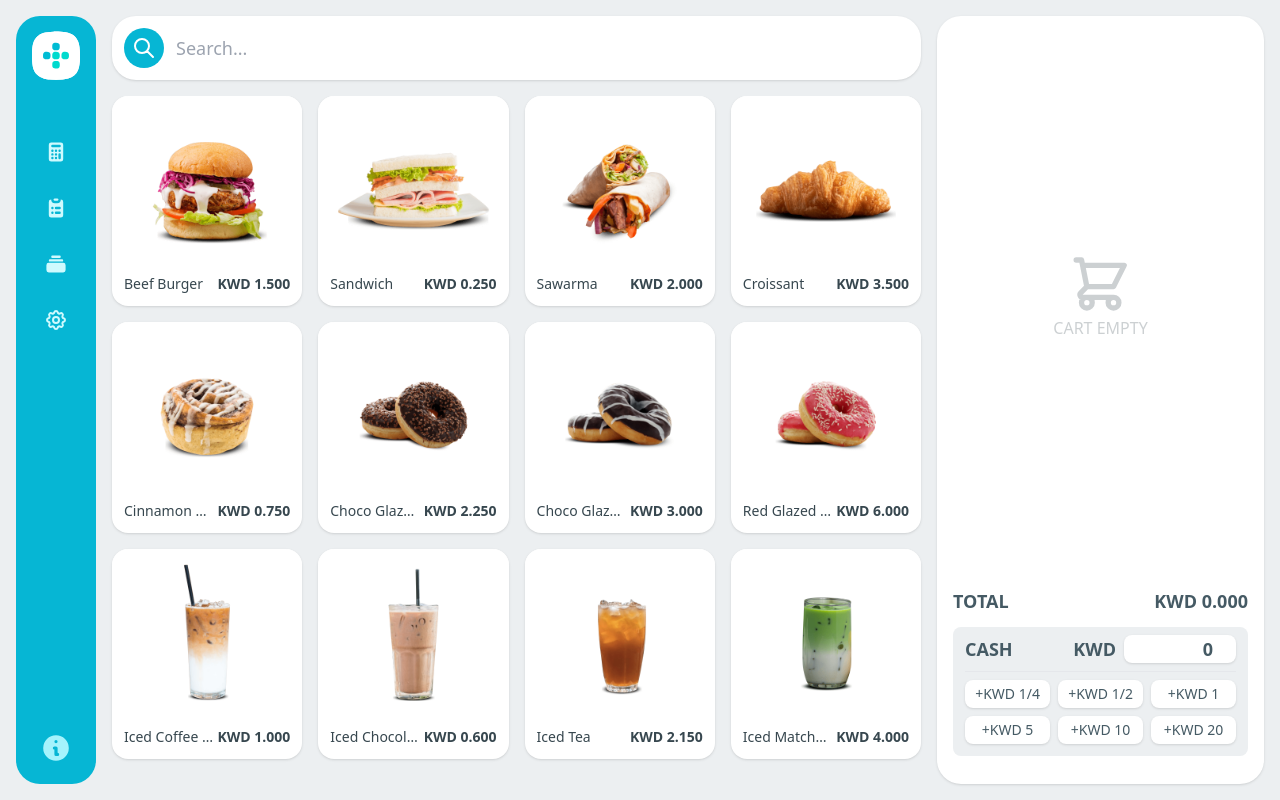
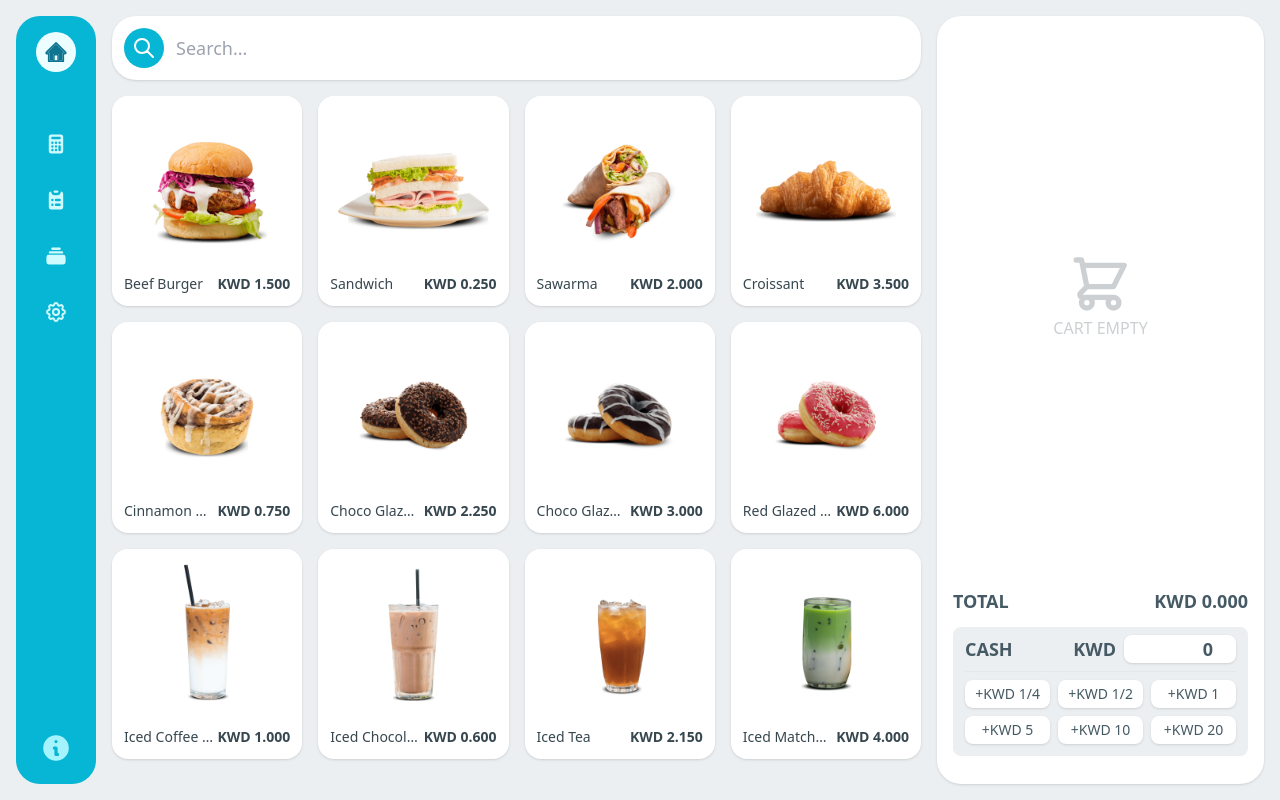
Before and after one commit to Coders-Vision/pos_management, a React (Vite) app: page / in a window 1280 px wide. Built offline with nearby package versions, Linux system fonts and the light colour scheme.

Commit message:
feat. Added Icon

```diff
--- a/src/components/Modal/OrderModal.tsx
+++ b/src/components/Modal/OrderModal.tsx
@@ -5,7 +5,7 @@ import { useAppDispatch, useAppSelector } from "src/store/utilHooks";
 import { currrencyFormatter } from "src/utils/formatters";
 import ReactToPrint from "react-to-print";
 import { clearCart } from "src/store/cart/cartSlice";
-
+import { TbFileInvoice} from "react-icons/tb";
 function OrderModal() {
   const componentRef = useRef(null);
   const dispatch = useAppDispatch();
@@ -22,12 +22,8 @@ function OrderModal() {
       ref={componentRef}
       className="text-left w-full text-sm p-6 overflow-auto"
     >
-      <div className="text-center">
-        <img
-          src="img/receipt-logo.png"
-          alt="React POS"
-          className="mb-3 w-8 h-8 inline-block"
-        />
+      <div className="flex flex-col items-center">
+        <TbFileInvoice className="mb-3 w-8 h-8 " />
         <h2 className="text-xl font-semibold">POS React</h2>
         <p>Order Summary</p>
       </div>
--- a/src/layout/SidebarLayout/index.tsx
+++ b/src/layout/SidebarLayout/index.tsx
@@ -1,6 +1,11 @@
 import { NavLink } from "react-router-dom";
 import { Outlet, Link } from "react-router-dom";
-import { HiCalculator, HiClipboardList ,HiCollection} from "react-icons/hi";
+import {
+  HiCalculator,
+  HiClipboardList,
+  HiCollection,
+} from "react-icons/hi";
+import { AiTwotoneHome } from "react-icons/ai";
 function index() {
   return (
     <div className="flex flex-row h-screen antialiased text-blue-gray-800">
@@ -8,41 +13,9 @@ function index() {
         <div className="flex flex-col items-center py-4 flex-shrink-0 w-20 bg-cyan-500 rounded-3xl">
           <Link
             to="/"
-            className="flex items-center justify-center h-12 w-12 bg-cyan-50 text-cyan-700 rounded-full"
+            className="flex items-center justify-center h-10 w-10 bg-cyan-50 text-cyan-700 rounded-full"
           >
-            <svg
-              xmlns="http://www.w3.org/2000/svg"
-              width="123.3"
-              height="123.233"
-              viewBox="0 0 32.623 32.605"
-            >
-              <path
-                d="M15.612 0c-.36.003-.705.01-1.03.021C8.657.223 5.742 1.123 3.4 3.472.714 6.166-.145 9.758.019 17.607c.137 6.52.965 9.271 3.542 11.768 1.31 1.269 2.658 2 4.73 2.57.846.232 2.73.547 3.56.596.36.021 2.336.048 4.392.06 3.162.018 4.031-.016 5.63-.221 3.915-.504 6.43-1.778 8.234-4.173 1.806-2.396 2.514-5.731 2.516-11.846.001-4.407-.42-7.59-1.278-9.643-1.463-3.501-4.183-5.53-8.394-6.258-1.634-.283-4.823-.475-7.339-.46z"
-                fill="#fff"
-              />
-              <path
-                d="M16.202 13.758c-.056 0-.11 0-.16.003-.926.031-1.38.172-1.747.538-.42.421-.553.982-.528 2.208.022 1.018.151 1.447.553 1.837.205.198.415.313.739.402.132.036.426.085.556.093.056.003.365.007.686.009.494.003.63-.002.879-.035.611-.078 1.004-.277 1.286-.651.282-.374.392-.895.393-1.85 0-.688-.066-1.185-.2-1.506-.228-.547-.653-.864-1.31-.977a7.91 7.91 0 00-1.147-.072zM16.22 19.926c-.056 0-.11 0-.16.003-.925.031-1.38.172-1.746.539-.42.42-.554.981-.528 2.207.02 1.018.15 1.448.553 1.838.204.198.415.312.738.4.132.037.426.086.556.094.056.003.365.007.686.009.494.003.63-.002.88-.034.61-.08 1.003-.278 1.285-.652.282-.374.393-.895.393-1.85 0-.688-.066-1.185-.2-1.506-.228-.547-.653-.863-1.31-.977a7.91 7.91 0 00-1.146-.072zM22.468 13.736c-.056 0-.11.001-.161.003-.925.032-1.38.172-1.746.54-.42.42-.554.98-.528 2.207.021 1.018.15 1.447.553 1.837.205.198.415.313.739.401.132.037.426.086.556.094.056.003.364.007.685.009.494.003.63-.002.88-.035.611-.078 1.004-.277 1.285-.651.282-.375.393-.895.393-1.85 0-.688-.065-1.185-.2-1.506-.228-.547-.653-.864-1.31-.977a7.91 7.91 0 00-1.146-.072z"
-                fill="#00dace"
-              />
-              <path
-                d="M9.937 13.736c-.056 0-.11.001-.161.003-.925.032-1.38.172-1.746.54-.42.42-.554.98-.528 2.207.021 1.018.15 1.447.553 1.837.204.198.415.313.738.401.133.037.427.086.556.094.056.003.365.007.686.009.494.003.63-.002.88-.035.61-.078 1.003-.277 1.285-.651.282-.375.393-.895.393-1.85 0-.688-.066-1.185-.2-1.506-.228-.547-.653-.864-1.31-.977a7.91 7.91 0 00-1.146-.072zM16.202 7.59c-.056 0-.11 0-.16.002-.926.032-1.38.172-1.747.54-.42.42-.553.98-.528 2.206.022 1.019.151 1.448.553 1.838.205.198.415.312.739.401.132.037.426.086.556.093.056.003.365.007.686.01.494.002.63-.003.879-.035.611-.079 1.004-.278 1.286-.652.282-.374.392-.895.393-1.85 0-.688-.066-1.185-.2-1.505-.228-.547-.653-.864-1.31-.978a7.91 7.91 0 00-1.147-.071z"
-                fill="#00bcd4"
-              />
-              <g>
-                <path
-                  d="M15.612 0c-.36.003-.705.01-1.03.021C8.657.223 5.742 1.123 3.4 3.472.714 6.166-.145 9.758.019 17.607c.137 6.52.965 9.271 3.542 11.768 1.31 1.269 2.658 2 4.73 2.57.846.232 2.73.547 3.56.596.36.021 2.336.048 4.392.06 3.162.018 4.031-.016 5.63-.221 3.915-.504 6.43-1.778 8.234-4.173 1.806-2.396 2.514-5.731 2.516-11.846.001-4.407-.42-7.59-1.278-9.643-1.463-3.501-4.183-5.53-8.394-6.258-1.634-.283-4.823-.475-7.339-.46z"
-                  fill="#fff"
-                />
-                <path
-                  d="M16.202 13.758c-.056 0-.11 0-.16.003-.926.031-1.38.172-1.747.538-.42.421-.553.982-.528 2.208.022 1.018.151 1.447.553 1.837.205.198.415.313.739.402.132.036.426.085.556.093.056.003.365.007.686.009.494.003.63-.002.879-.035.611-.078 1.004-.277 1.286-.651.282-.374.392-.895.393-1.85 0-.688-.066-1.185-.2-1.506-.228-.547-.653-.864-1.31-.977a7.91 7.91 0 00-1.147-.072zM16.22 19.926c-.056 0-.11 0-.16.003-.925.031-1.38.172-1.746.539-.42.42-.554.981-.528 2.207.02 1.018.15 1.448.553 1.838.204.198.415.312.738.4.132.037.426.086.556.094.056.003.365.007.686.009.494.003.63-.002.88-.034.61-.08 1.003-.278 1.285-.652.282-.374.393-.895.393-1.85 0-.688-.066-1.185-.2-1.506-.228-.547-.653-.863-1.31-.977a7.91 7.91 0 00-1.146-.072zM22.468 13.736c-.056 0-.11.001-.161.003-.925.032-1.38.172-1.746.54-.42.42-.554.98-.528 2.207.021 1.018.15 1.447.553 1.837.205.198.415.313.739.401.132.037.426.086.556.094.056.003.364.007.685.009.494.003.63-.002.88-.035.611-.078 1.004-.277 1.285-.651.282-.375.393-.895.393-1.85 0-.688-.065-1.185-.2-1.506-.228-.547-.653-.864-1.31-.977a7.91 7.91 0 00-1.146-.072z"
-                  fill="#00dace"
-                />
-                <path
-                  d="M9.937 13.736c-.056 0-.11.001-.161.003-.925.032-1.38.172-1.746.54-.42.42-.554.98-.528 2.207.021 1.018.15 1.447.553 1.837.204.198.415.313.738.401.133.037.427.086.556.094.056.003.365.007.686.009.494.003.63-.002.88-.035.61-.078 1.003-.277 1.285-.651.282-.375.393-.895.393-1.85 0-.688-.066-1.185-.2-1.506-.228-.547-.653-.864-1.31-.977a7.91 7.91 0 00-1.146-.072zM16.202 7.59c-.056 0-.11 0-.16.002-.926.032-1.38.172-1.747.54-.42.42-.553.98-.528 2.206.022 1.019.151 1.448.553 1.838.205.198.415.312.739.401.132.037.426.086.556.093.056.003.365.007.686.01.494.002.63-.003.879-.035.611-.079 1.004-.278 1.286-.652.282-.374.392-.895.393-1.85 0-.688-.066-1.185-.2-1.505-.228-.547-.653-.864-1.31-.978a7.91 7.91 0 00-1.147-.071z"
-                  fill="#00bcd4"
-                />
-              </g>
-            </svg>
+            <AiTwotoneHome className="text-2xl" />
           </Link>
           <ul className="flex flex-col space-y-2 mt-12">
             <li>
@@ -55,21 +28,21 @@ function index() {
                 <span
                   className={`flex items-center justify-center h-12 w-12 rounded-2xl hover:bg-cyan-400 text-cyan-100`}
                 >
-                  <HiCalculator className='text-2xl' />
+                  <HiCalculator className="text-2xl" />
                 </span>
               </NavLink>
             </li>
             <li>
               <Link to="/orders" className="flex items-center">
                 <span className="flex items-center justify-center text-cyan-100 hover:bg-cyan-400 h-12 w-12 rounded-2xl">
-               < HiClipboardList className='text-2xl' />
+                  <HiClipboardList className="text-2xl" />
                 </span>
               </Link>
             </li>
             <li>
               <a href="#" className="flex items-center">
                 <span className="flex items-center justify-center text-cyan-100 hover:bg-cyan-400 h-12 w-12 rounded-2xl">
-                <HiCollection className='text-2xl'/>
+                  <HiCollection className="text-2xl" />
                 </span>
               </a>
             </li>
```
